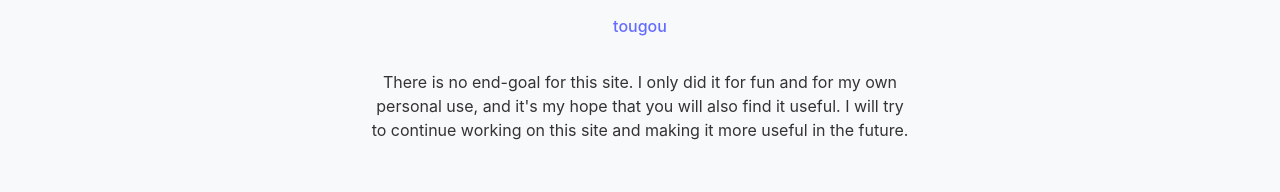
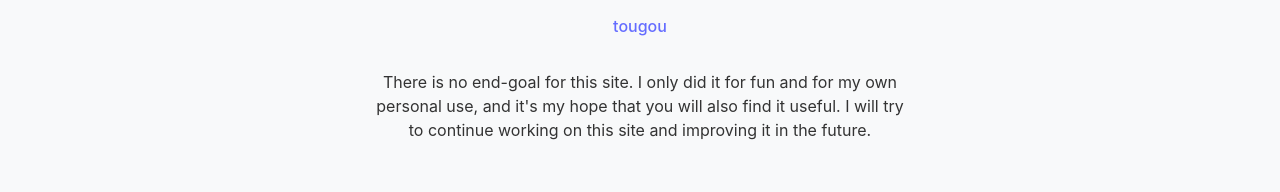
Before and after one commit to cifredo-sebastian/T8FrameData, a React (Vite) app in the folder t8framedata-project/: page /credits in a window 1280 px wide. Shown: the part 577-769 px from the top of the page. Built offline with nearby package versions, Linux system fonts and the light colour scheme.

Commit message:
More credits fix.

```diff
--- a/t8framedata-project/src/components/Credits.jsx
+++ b/t8framedata-project/src/components/Credits.jsx
@@ -16,7 +16,7 @@ function Credits () {
                 <h3>Main Programmer</h3>
                 <p><a href="https://github.com/cifredo-sebastian">tougou</a></p>
 
-                <p>There is no end-goal for this site. I only did it for fun and for my own personal use, and it's my hope that you will also find it useful. I will try to continue working on this site and making it more useful in the future.</p>
+                <p>There is no end-goal for this site. I only did it for fun and for my own personal use, and it's my hope that you will also find it useful. I will try to continue working on this site and improving it in the future.</p>
             </div>
         </>
     )
```
